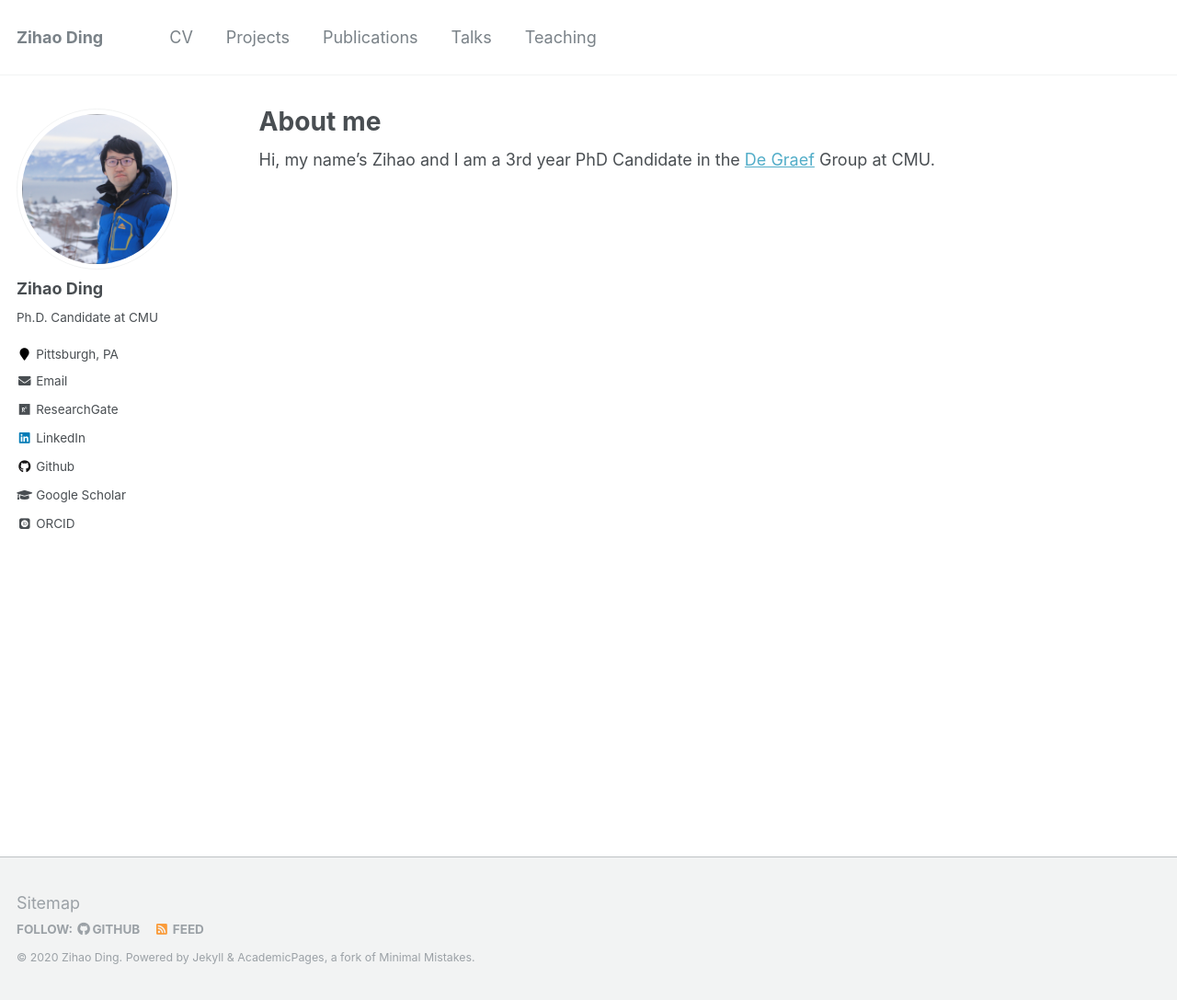
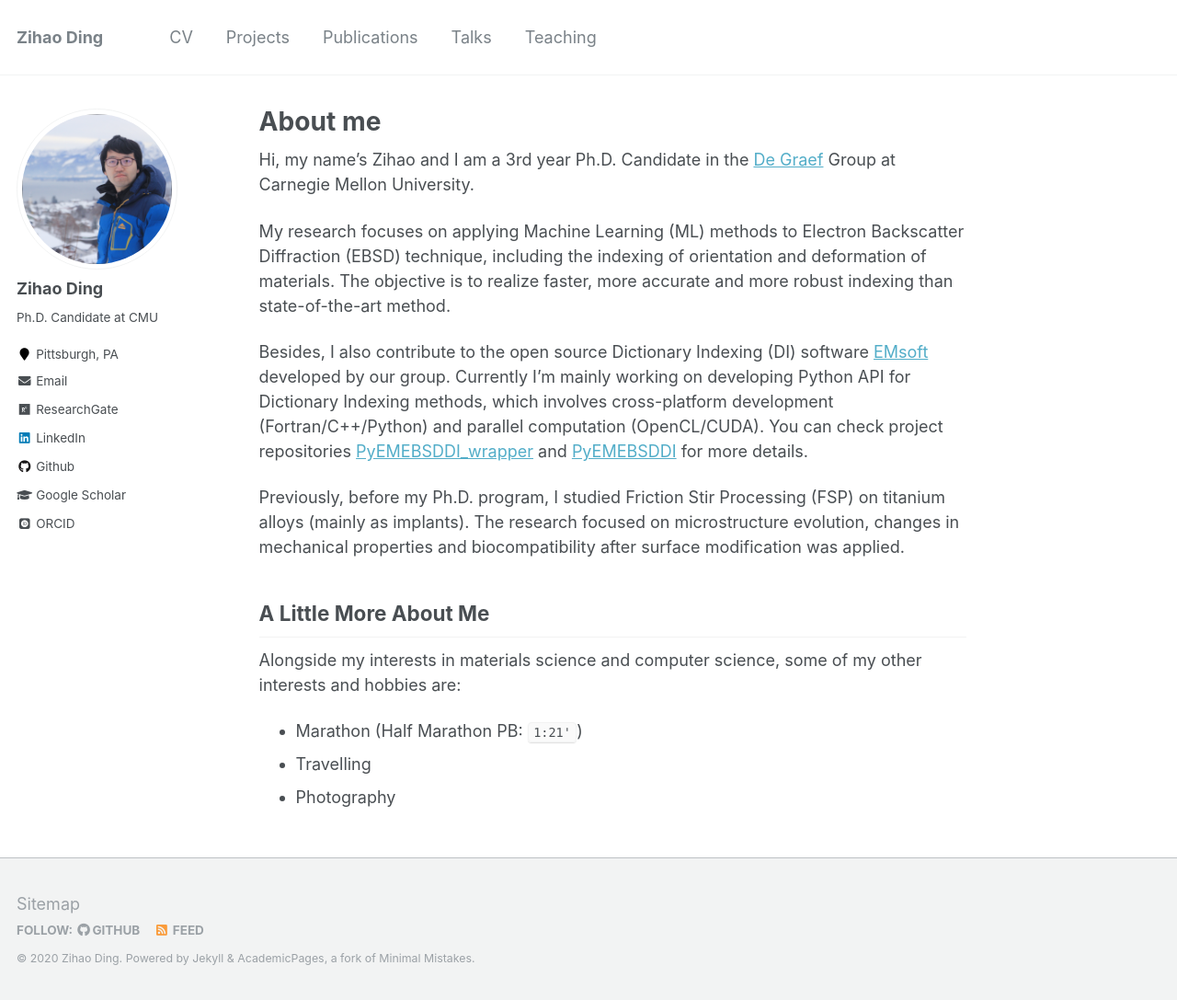
Before and after one commit to Darkhunter9/Darkhunter9.github.io, a Jekyll site: the page built from _pages/about.md, in a window 1280 px wide and 1087 px high. Shown: the whole window at 92% size. Built offline with Jekyll 4.4.1, drawn with Linux system fonts in a browser that asks for light colours; some web fonts are replaced.

Commit message:
index finished

```diff
--- a/_pages/about.md
+++ b/_pages/about.md
@@ -8,4 +8,18 @@ redirect_from:
   - /about.html
 ---
 
-Hi, my name’s Zihao and I am a 3rd year PhD Candidate in the [De Graef](https://neon.materials.cmu.edu/degraef/degraef.shtml) Group at CMU.
+  Hi, my name’s Zihao and I am a 3rd year Ph.D. Candidate in the [De Graef](https://neon.materials.cmu.edu/degraef/degraef.shtml) Group at Carnegie Mellon University.
+
+  My research focuses on applying Machine Learning (ML) methods to Electron Backscatter Diffraction (EBSD) technique, including the indexing of orientation and deformation of materials. The objective is to realize faster, more accurate and more robust indexing than state-of-the-art method.
+
+  Besides, I also contribute to the open source Dictionary Indexing (DI) software [EMsoft](https://github.com/EMsoft-org/EMsoft) developed by our group. Currently I'm mainly working on developing Python API for Dictionary Indexing methods, which involves cross-platform development (Fortran/C++/Python) and parallel computation (OpenCL/CUDA). You can check project repositories [PyEMEBSDDI_wrapper](https://github.com/Darkhunter9/PyEMEBSDDI_wrapper) and [PyEMEBSDDI](https://github.com/Darkhunter9/EMsoft/tree/develop/Source/EMsoftWrapperLib/DictionaryIndexing) for more details.
+
+  Previously, before my Ph.D. program, I studied Friction Stir Processing (FSP) on titanium alloys (mainly as implants). The research focused on microstructure evolution, changes in mechanical properties and biocompatibility after surface modification was applied.
+
+## A Little More About Me
+
+  Alongside my interests in materials science and computer science, some of my other interests and hobbies are:
+
+  - Marathon (Half Marathon PB: `1:21'`)
+  - Travelling
+  - Photography
```
